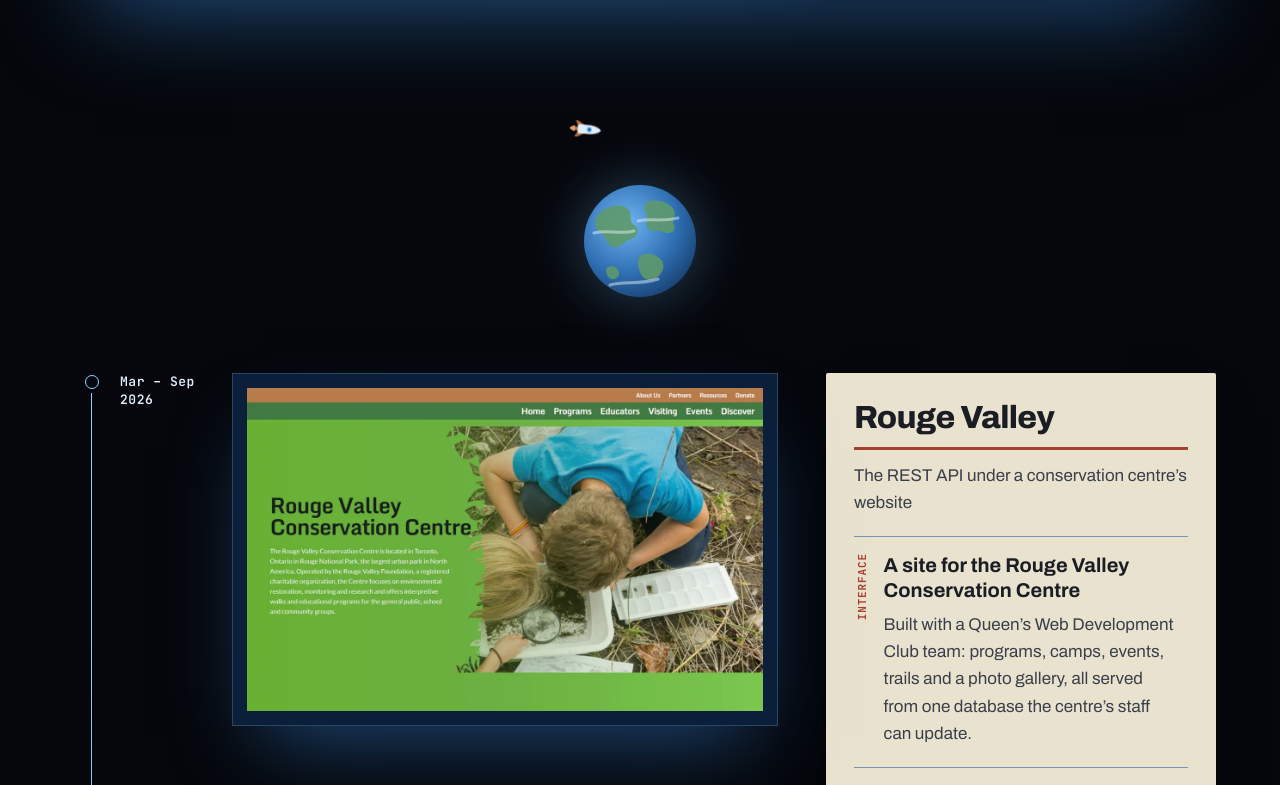
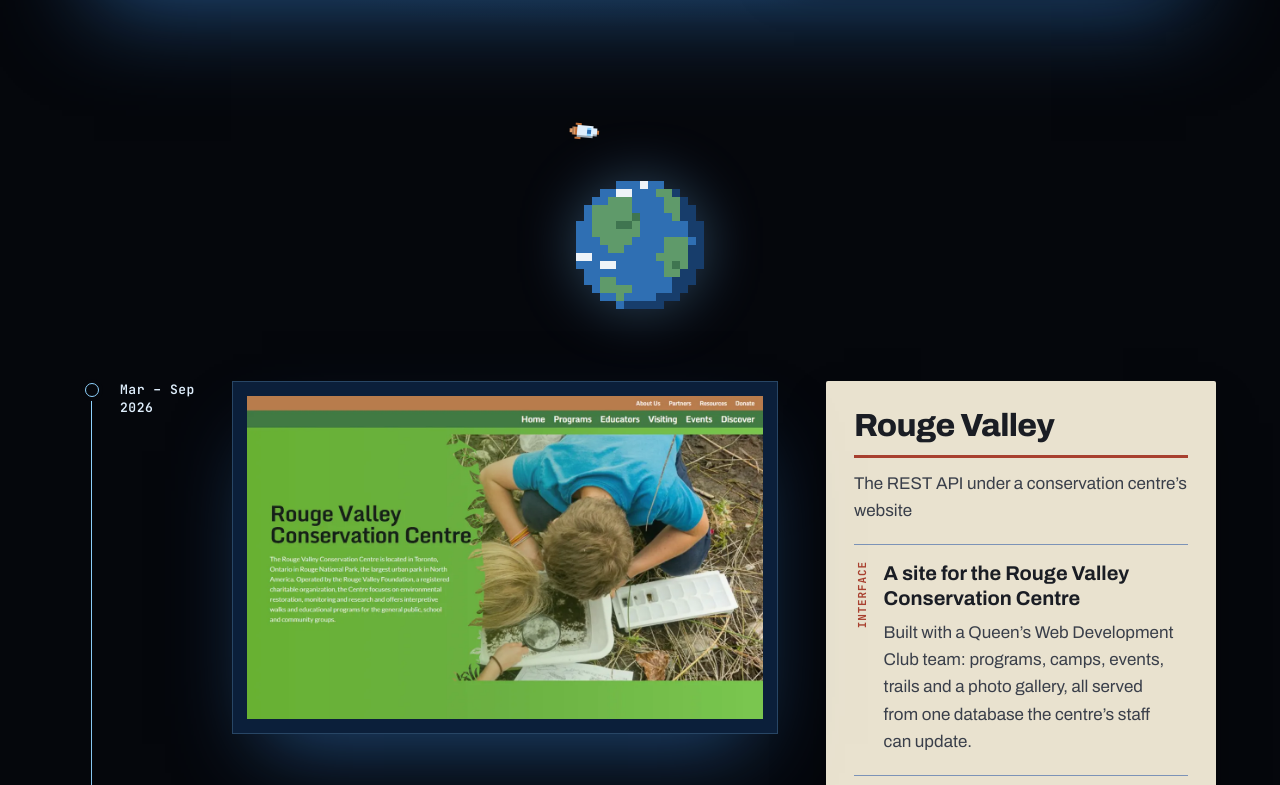
Before and after one commit to Marcus9986/Marcus9986.github.io, a React (Vite) app: page / in a window 1280 px wide. Shown: the part 715-1500 px from the top of the page. Built offline with nearby package versions, Linux system fonts and the light colour scheme.

Commit message:
Changed to Pixel art style

```diff
--- a/src/pages.jsx
+++ b/src/pages.jsx
@@ -202,6 +202,87 @@ const ROCKET = {
 const easeInOut = (t) => (t < 0.5 ? 2 * t * t : 1 - (-2 * t + 2) ** 2 / 2)
 // Turn angle `from` toward `to` (degrees) by fraction f, the short way round.
 const turn = (from, to, f) => from + ((((to - from) % 360) + 540) % 360 - 180) * f
+
+// Pixel art: one string per row, one character per pixel ('.' = empty). `ink` maps each character
+// to the props for its pixels (a fill or a className). Runs of the same character become one rect.
+function PixelArt({ rows, ink }) {
+  const rects = []
+  rows.forEach((row, y) => {
+    for (let x = 0; x < row.length;) {
+      let end = x + 1
+      while (row[end] === row[x]) end++
+      if (ink[row[x]]) rects.push(<rect key={`${x},${y}`} x={x} y={y} width={end - x} height={1} {...ink[row[x]]} />)
+      x = end
+    }
+  })
+  return (
+    <svg viewBox={`0 0 ${rows[0].length} ${rows.length}`} shapeRendering="crispEdges" focusable="false">
+      {rects}
+    </svg>
+  )
+}
+
+// The fins end 3/4 of the way down (row 12 of 16); Rocket's seat() relies on that. Below is flame.
+const ROCKET_ART = [
+  '...ff...',
+  '..bbbs..',
+  '..bbbs..',
+  '.bbbbbs.',
+  '.bcwwcs.',
+  '.bcwwcs.',
+  '.bbbbbs.',
+  '.bbbbbs.',
+  '.bbbbbs.',
+  'fbbbbbsf',
+  'fbbbbbsf',
+  'f.ffff.f',
+  '..yyyy..',
+  '..yyyy..',
+  '...yy...',
+  '...yy...',
+]
+const ROCKET_INK = {
+  b: { className: 'rocket__body' }, s: { className: 'rocket__shade' }, f: { className: 'rocket__fin' },
+  c: { className: 'rocket__frame' }, w: { className: 'rocket__window' }, y: { className: 'rocket__flame' },
+}
+const EARTH_ART = [
+  '.....ooowoo.....',
+  '...oowwooolld...',
+  '..oollloooolld..',
+  '.ollllloooolldd.',
+  '.olllllgooooldd.',
+  'oolllggloooooodd',
+  'oolllllloooooodd',
+  'ooolllloooolllod',
+  'oooollooooollldd',
+  'wwoooooooolllldd',
+  'ooowwoooooolgldd',
+  '.oooooooooolldd.',
+  '.oolloooooooddd.',
+  '..ollllooooodd..',
+  '...oolooooddd...',
+  '.....oddddd.....',
+]
+const EARTH_INK = { o: { fill: '#2f6fb3' }, d: { fill: '#173d6b' }, l: { fill: '#5f9a6a' }, g: { fill: '#3f7550' }, w: { fill: '#eef3f8' } }
+const MOON_ART = [
+  '.....hhhmmm.....',
+  '...hhhhmmmmms...',
+  '..hhccmmmmmmss..',
+  '.hhccmmmmcmmmss.',
+  '.hmmmmmmmmmmmss.',
+  'hmmmmmmmmmmmmmss',
+  'hmmmccmmmmmmmmss',
+  'mmmcccmmmmmcmmss',
+  'mmmmcmmmmmmmmsss',
+  'mmmmmmmmccmmmsss',
+  'mmcmmmmmcccmmsss',
+  '.mmmmmmmmcmmsss.',
+  '.mmmmmmmmmmssss.',
+  '..msmmmcmmssss..',
+  '...mmsmmsssss...',
+  '.....ssssss.....',
+]
+const MOON_INK = { h: { fill: '#eef3f8' }, m: { fill: '#b9c6d4' }, s: { fill: '#7d8ea3' }, c: { fill: '#8d9db1' } }
 
 function Rocket({ areaRef }) {
   const el = useRef(null)
@@ -483,13 +564,7 @@ function Rocket({ areaRef }) {
 
   return (
     <div className="rocket" ref={el} aria-hidden="true">
-      <svg viewBox="0 0 20 40" focusable="false">
-        <path className="rocket__flame" d="M7 30c0 4 1.5 7 3 9 1.5-2 3-5 3-9z" />
-        <path className="rocket__fin" d="M5 20 1 27v3l5-3zM15 20l4 7v3l-5-3z" />
-        <path className="rocket__body" d="M10 1c3.5 3 5 8 5 14v12H5V15C5 9 6.5 4 10 1z" />
-        <circle className="rocket__window" cx="10" cy="14" r="2.6" />
-        <path className="rocket__fin" d="M8 27h4v3H8z" />
-      </svg>
+      <PixelArt rows={ROCKET_ART} ink={ROCKET_INK} />
     </div>
   )
 }
@@ -533,26 +608,7 @@ export function Home() {
         <div className="timeline-area" ref={rocket.areaRef}>
         <Rocket areaRef={rocket.areaRef} />
         <div className="earth" aria-hidden="true">
-          <svg viewBox="0 0 120 120" focusable="false">
-            <defs>
-              <radialGradient id="earth-ocean" cx="0.38" cy="0.34" r="0.75">
-                <stop offset="0" stopColor="#6fb4f0" />
-                <stop offset="0.6" stopColor="#2f6fb3" />
-                <stop offset="1" stopColor="#173d6b" />
-              </radialGradient>
-              <clipPath id="earth-disc"><circle cx="60" cy="60" r="56" /></clipPath>
-            </defs>
-            <circle cx="60" cy="60" r="56" fill="url(#earth-ocean)" />
-            <g clipPath="url(#earth-disc)" fill="#5f9a6a" opacity="0.9">
-              <path d="M22 30c8-6 20-8 26-2 5 5 0 12 6 16 6 4 4 12-3 14-8 2-10 10-18 8-7-2-6-10-12-14-6-4-9-14 1-22z" />
-              <path d="M70 20c9-2 20 2 24 9 3 6-3 9 0 15 3 7-5 10-11 7-5-3-9 1-14-3-6-5 1-11-3-16-3-5-2-10 4-12z" />
-              <path d="M62 74c7-3 16 0 20 6 4 7-1 15-8 18-6 3-12-1-14-7-2-5-4-14 2-17z" />
-              <path d="M28 86c5-2 10 1 11 5 1 5-4 8-8 7-4-1-7-10-3-12z" />
-            </g>
-            <g clipPath="url(#earth-disc)" fill="none" stroke="#f4f8fb" strokeOpacity="0.45" strokeWidth="3" strokeLinecap="round">
-              <path d="M14 52c14-4 26 2 40-2" /><path d="M58 40c12-3 24 1 40-3" /><path d="M30 104c14-4 30 0 48-6" />
-            </g>
-          </svg>
+          <PixelArt rows={EARTH_ART} ink={EARTH_INK} />
         </div>
         <ol className="timeline">
           {projects.map((p, i) => (
@@ -563,23 +619,7 @@ export function Home() {
           ))}
         </ol>
         <div className="moon" aria-hidden="true">
-          <svg viewBox="0 0 120 120" focusable="false">
-            <defs>
-              <radialGradient id="moon-surface" cx="0.38" cy="0.34" r="0.75">
-                <stop offset="0" stopColor="#eef3f8" />
-                <stop offset="0.6" stopColor="#b9c6d4" />
-                <stop offset="1" stopColor="#7d8ea3" />
-              </radialGradient>
-            </defs>
-            <circle cx="60" cy="60" r="56" fill="url(#moon-surface)" />
-            <g fill="#8d9db1" opacity="0.55">
-              <circle cx="42" cy="44" r="10" /><circle cx="76" cy="36" r="6" /><circle cx="70" cy="72" r="13" />
-              <circle cx="36" cy="80" r="5" /><circle cx="90" cy="60" r="4" /><circle cx="55" cy="96" r="6" />
-            </g>
-            <g fill="none" stroke="#f4f8fb" strokeOpacity="0.5" strokeWidth="1.2">
-              <path d="M34 39a10 10 0 0 1 12-4" /><path d="M60 63a13 13 0 0 1 16-5" /><path d="M72 32a6 6 0 0 1 7-2" />
-            </g>
-          </svg>
+          <PixelArt rows={MOON_ART} ink={MOON_INK} />
         </div>
         </div>
       </main>
--- a/src/styles.css
+++ b/src/styles.css
@@ -304,15 +304,17 @@ table { border-collapse: collapse; }
 .timeline-area { position: relative; }
 .rocket {
   position: absolute; left: 0; top: 0; z-index: 2; pointer-events: none;
-  width: 18px; height: 36px; will-change: transform;
+  width: 16px; height: 32px; will-change: transform; /* 8x16 pixel art at 2px per pixel */
   filter: drop-shadow(0 4px 8px rgb(0 0 0 / 0.5));
 }
 .rocket svg { width: 100%; height: 100%; display: block; overflow: visible; }
 .rocket__body { fill: var(--ice); }
-.rocket__window { fill: var(--glow); stroke: var(--ink-cyan); stroke-width: 1; }
+.rocket__shade { fill: var(--ice); filter: brightness(0.72); }
+.rocket__window { fill: var(--glow); }
+.rocket__frame { fill: var(--ink-cyan); }
 .rocket__fin { fill: var(--rust); }
 .rocket__flame {
-  fill: var(--rust-hi); transform-origin: 10px 30px; transition: opacity 200ms ease-out;
+  fill: var(--rust-hi); transform-origin: 4px 12px; /* top centre of the flame, in pixel-art units */ transition: opacity 200ms ease-out;
   animation: rocket-flame 110ms ease-in-out infinite alternate;
 }
 .rocket[data-mode="landed"] .rocket__flame { opacity: 0; animation: none; }
@@ -325,16 +327,17 @@ table { border-collapse: collapse; }
 .rocket[data-mode="charging"] .rocket__flame { animation: rocket-flame-charge 700ms ease-in forwards; }
 @keyframes rocket-flame-charge { from { transform: scaleY(0.15); opacity: 0.4; } to { transform: scaleY(1.6) scaleX(1.15); opacity: 1; } }
 @keyframes rocket-flame-launch { from { transform: scaleY(1.4) scaleX(1.1); } to { transform: scaleY(2) scaleX(1.25); } }
-/* The moon below the projects: where the rocket hovers once you're past the last one. */
-.moon { width: 120px; margin: 0 auto; filter: drop-shadow(0 0 28px rgb(143 211 255 / 0.28)); }
+/* The moon below the projects: where the rocket circles once you're past the last one.
+   Planets are 16x16 pixel art, sized to whole 8px (6px on phones) pixels so edges stay crisp. */
+.moon { width: 128px; margin: 0 auto; filter: drop-shadow(0 0 28px rgb(143 211 255 / 0.28)); }
 .moon svg { display: block; width: 100%; height: auto; }
-/* Earth above the projects: where the rocket hovers before the first one. */
-.earth { width: 120px; margin: 0 auto 72px; padding-top: 56px; filter: drop-shadow(0 0 28px rgb(111 180 240 / 0.35)); }
+/* Earth above the projects: where the rocket circles before the first one. */
+.earth { width: 128px; margin: 0 auto 72px; padding-top: 56px; filter: drop-shadow(0 0 28px rgb(111 180 240 / 0.35)); }
 .earth svg { display: block; width: 100%; height: auto; }
-/* Launch smoke and sparks (created by Rocket while launching). */
-.rocket-fx { position: absolute; left: 0; top: 0; z-index: 1; border-radius: 50%; pointer-events: none; }
-.rocket-fx--smoke { width: 12px; height: 12px; background: radial-gradient(circle, rgb(205 218 232 / 0.55), rgb(205 218 232 / 0) 70%); }
-.rocket-fx--fire { width: 7px; height: 7px; background: radial-gradient(circle, #fff3c4, var(--rust-hi) 55%, rgb(192 112 58 / 0) 75%); }
+/* Launch smoke and sparks (created by Rocket while launching): square pixels to match the art. */
+.rocket-fx { position: absolute; left: 0; top: 0; z-index: 1; pointer-events: none; }
+.rocket-fx--smoke { width: 6px; height: 6px; background: rgb(205 218 232 / 0.5); }
+.rocket-fx--fire { width: 4px; height: 4px; background: #ffd27a; box-shadow: 0 0 0 2px var(--rust-hi); }
 @keyframes rocket-settle { 0% { transform: translateY(-3px); } 60% { transform: translateY(1px); } 100% { transform: none; } }
 @media (prefers-reduced-motion: reduce) {
   .rocket__flame, .rocket[data-mode="landed"] svg { animation: none; }
@@ -394,7 +397,7 @@ table { border-collapse: collapse; }
   .when { position: static; width: auto; margin: 0 0 12px -28px; grid-template-columns: 28px minmax(0, 1fr); }
   .when__node { justify-self: start; margin-left: -1px; }
   .rocket { width: 14px; height: 28px; }
-  .moon, .earth { width: 90px; }
+  .moon, .earth { width: 96px; }
   .glass { position: static; }
   .lightbox__inner--project { grid-template-columns: minmax(0, 1fr); gap: 28px; }
   .drawer { padding-top: 56px; }
```
